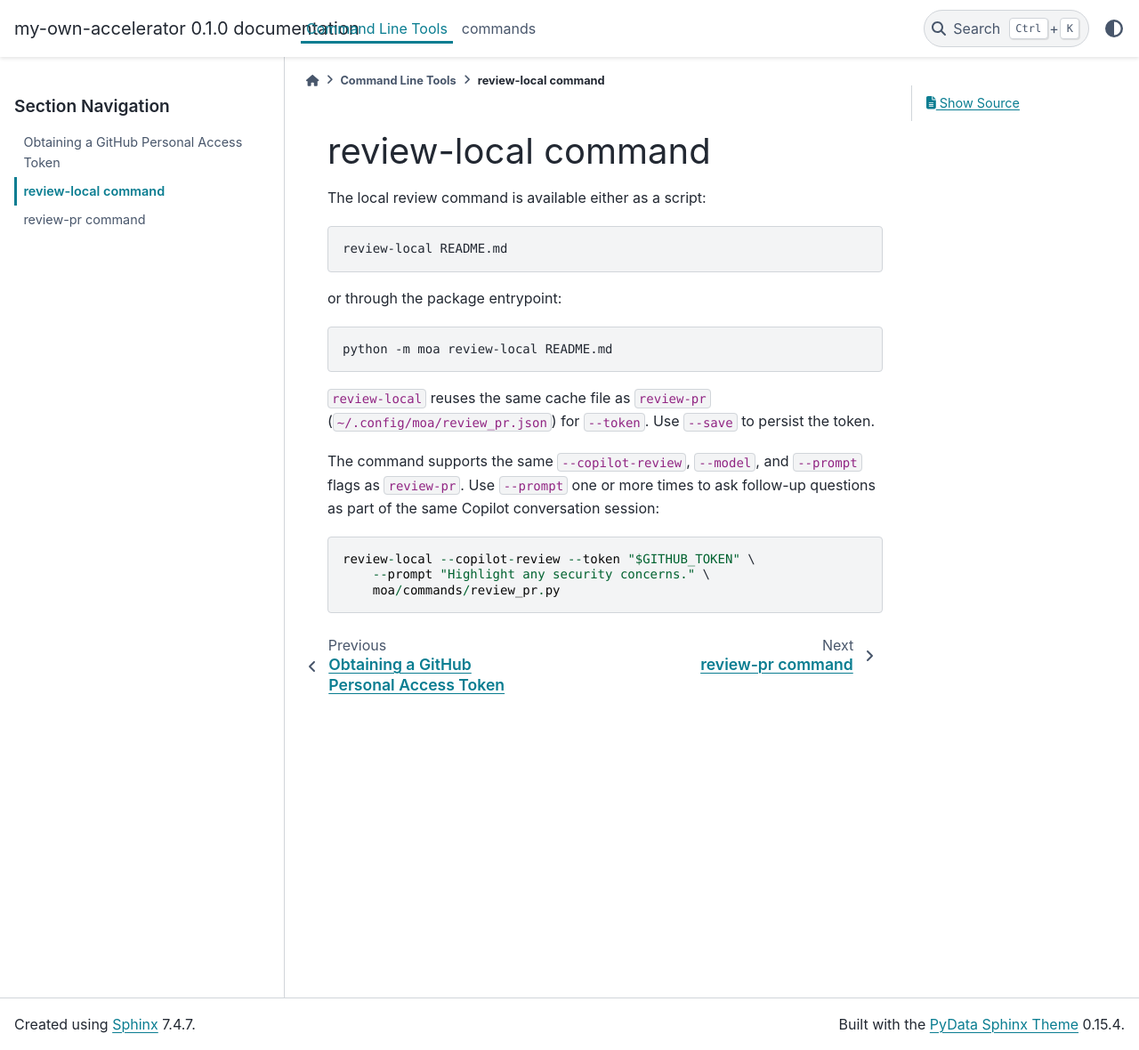
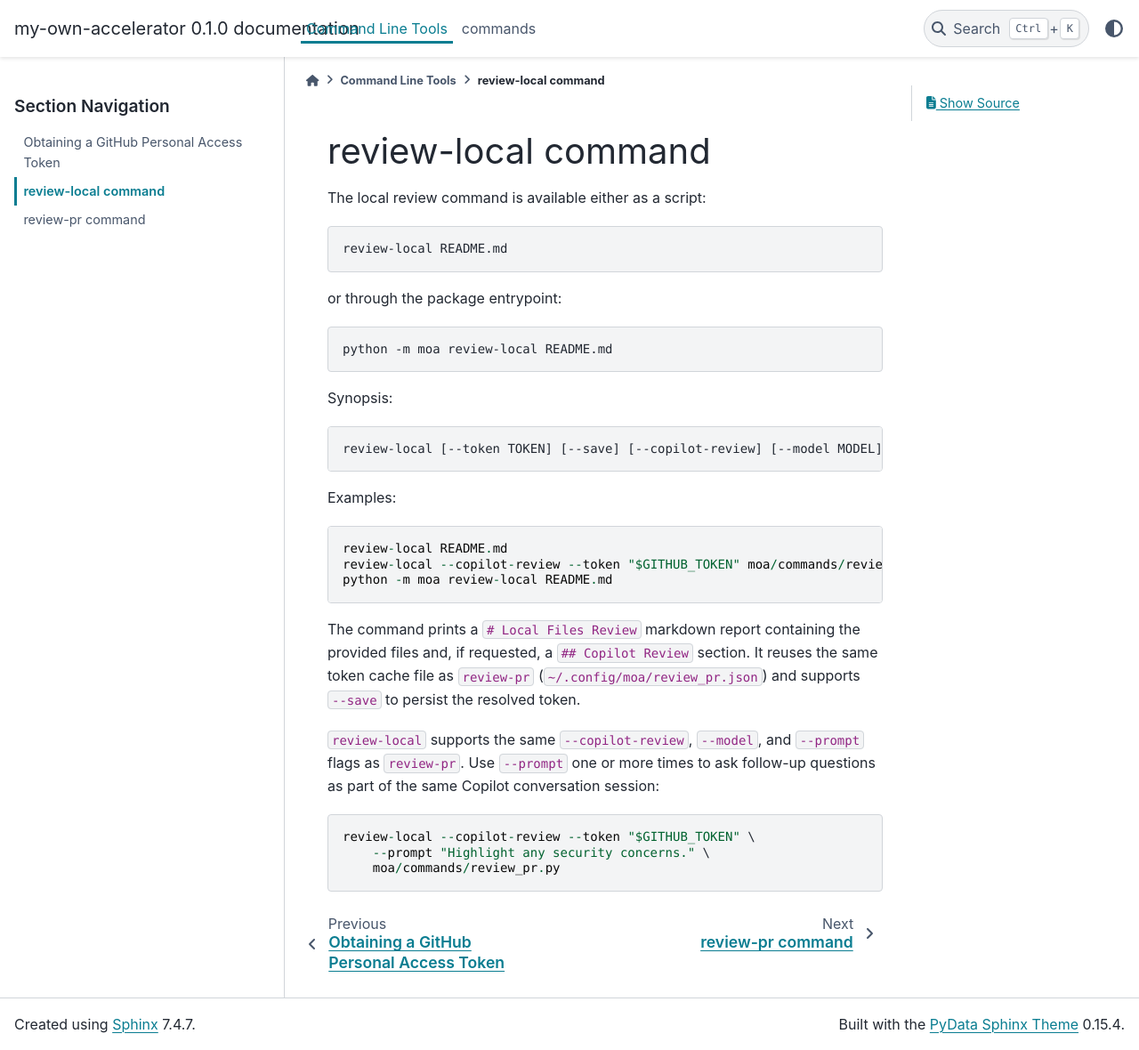
Before and after one commit to xadupre/my-own-accelerator, a Sphinx documentation site: the page built from docs/cmds/review_local.rst, in a window 1280 px wide and 1180 px high. Shown: the whole window at 89% size. Built offline with Sphinx 7.4.7 and the PyData theme 0.15.4, drawn with Linux system fonts in a browser that asks for light colours.

Commit message:
docs: move review-local synopsis to its own file; add cross-reference in review_pr.rst
Agent-Logs-Url: https://github.com/xadupre/my-own-accelerator/sessions/0eb57bf1-f734-4c66-9d60-1df07bc58b3f

Co-authored-by: xadupre <22452781+xadupre@users.noreply.github.com>

```diff
--- a/docs/cmds/review_local.rst
+++ b/docs/cmds/review_local.rst
@@ -13,11 +13,25 @@ or through the package entrypoint:
 
     python -m moa review-local README.md
 
-``review-local`` reuses the same cache file as ``review-pr``
-(``~/.config/moa/review_pr.json``) for ``--token``.
-Use ``--save`` to persist the token.
+Synopsis:
 
-The command supports the same ``--copilot-review``, ``--model``, and
+.. code-block:: text
+
+    review-local [--token TOKEN] [--save] [--copilot-review] [--model MODEL] [--prompt PROMPT] file [file ...]
+
+Examples::
+
+    review-local README.md
+    review-local --copilot-review --token "$GITHUB_TOKEN" moa/commands/review_pr.py
+    python -m moa review-local README.md
+
+The command prints a ``# Local Files Review`` markdown report containing
+the provided files and, if requested, a ``## Copilot Review`` section.
+It reuses the same token cache file as ``review-pr``
+(``~/.config/moa/review_pr.json``) and supports ``--save`` to persist
+the resolved token.
+
+``review-local`` supports the same ``--copilot-review``, ``--model``, and
 ``--prompt`` flags as ``review-pr``.  Use ``--prompt`` one or more times
 to ask follow-up questions as part of the same Copilot conversation
 session::
```
Also changed, not shown: docs/cmds/review_pr.rst (+2 -17 lines).
